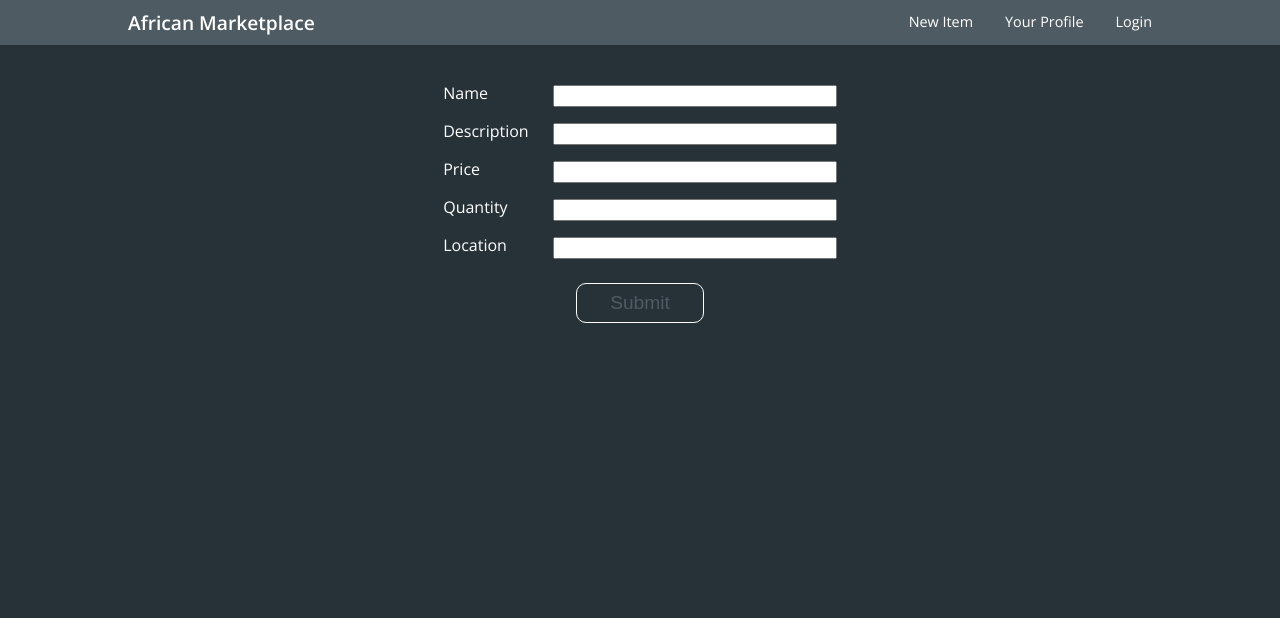
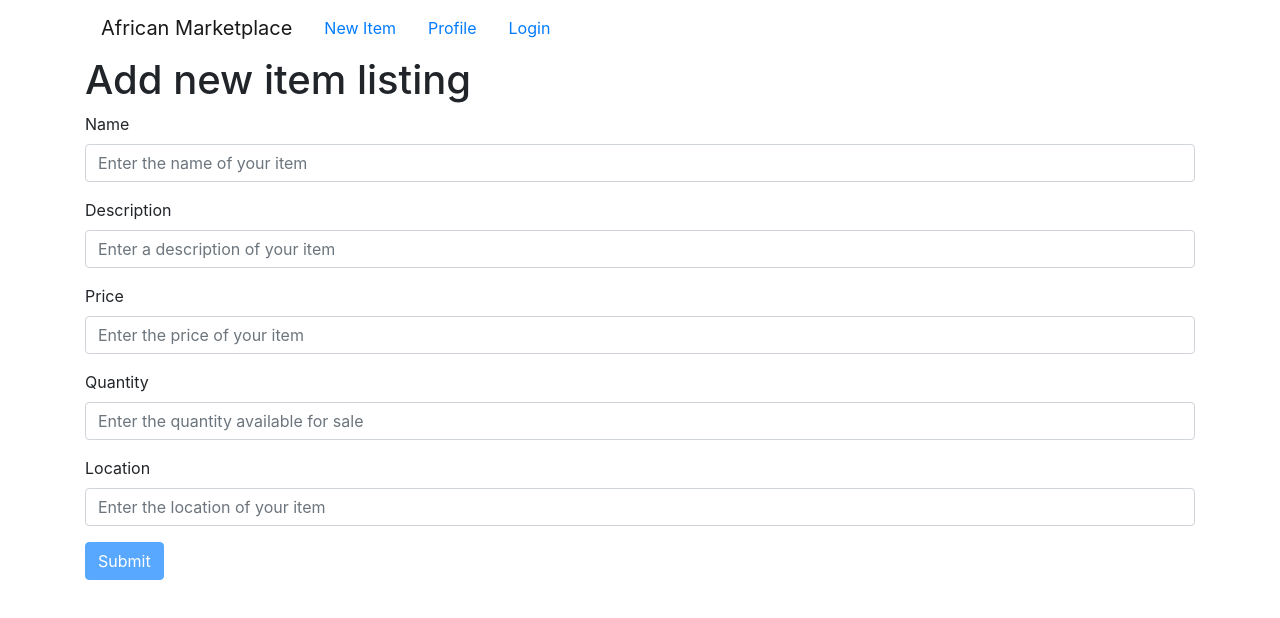
Before and after one commit to ttwebft70-bw-october/front-end, a React (Create React App) app: page /new-item in a window 1280 px wide. Shown: the top 618 px of the page. Built offline with nearby package versions, Linux system fonts and the light colour scheme.

Commit message:
Rebuilt UI components using react-bootstrap

```diff
--- a/package.json
+++ b/package.json
@@ -6,7 +6,9 @@
     "@testing-library/jest-dom": "^4.2.4",
     "@testing-library/react": "^9.3.2",
     "@testing-library/user-event": "^7.1.2",
+    "bootstrap": "^4.5.3",
     "react": "^16.14.0",
+    "react-bootstrap": "^1.3.0",
     "react-dom": "^16.14.0",
     "react-router-dom": "^5.2.0",
     "react-scripts": "3.4.3",
--- a/src/App.js
+++ b/src/App.js
@@ -1,15 +1,24 @@
 import React from "react";
 import { Route, Switch } from "react-router-dom";
-import Nav from "./components/Nav";
 import Register from "./components/Register";
 import Login from "./components/Login";
 import NewItem from "./components/NewItem";
 import Profile from "./components/Profile";
+import Container from "react-bootstrap/Container";
+import Nav from "react-bootstrap/Nav";
+import Navbar from "react-bootstrap/Navbar";
 
 function App() {
 	return (
 		<div className="App">
-			<Nav />
+			<Container>
+				<Navbar>
+					<Navbar.Brand href="/">African Marketplace</Navbar.Brand>
+					<Nav.Link href="/new-item">New Item</Nav.Link>
+					<Nav.Link href="/profile">Profile</Nav.Link>
+					<Nav.Link href="/">Login</Nav.Link>
+				</Navbar>
+			</Container>
 			<Switch>
 				<Route exact path="/">
 					<Login />
--- a/src/components/Login.js
+++ b/src/components/Login.js
@@ -1,6 +1,11 @@
 import React, { useState, useEffect } from "react";
 import { Link } from "react-router-dom";
 import * as yup from "yup";
+import Container from "react-bootstrap/Container";
+import Row from "react-bootstrap/Row";
+import Col from "react-bootstrap/Col";
+import Form from "react-bootstrap/Form";
+import Button from "react-bootstrap/Button";
 
 const loginSchema = yup.object().shape({
 	email: yup.string().email("Invalid email address").required("Email required"),
@@ -34,39 +39,42 @@ function Login() {
 	};
 
 	return (
-		<div className="login">
-			<div className="form-container">
+		<Container>
 			<h1>Login</h1>
-				<form onSubmit={handleSubmit}>
-					<label>
-						<span>Email</span>
-						<input
+			<Row className="align-items-center">
+				<Col>
+					<Form onSubmit={handleSubmit}>
+						<Form.Group controlId="loginEmail">
+							<Form.Label>Email address</Form.Label>
+							<Form.Control
 								name="email"
-							type="text"
+								type="email"
+								placeholder="Enter email address"
 								onChange={handleChange}
-							value={form.email}
-						/>
-					</label>
-					<label>
-						<span>Password</span>
-						<input
+							></Form.Control>
+						</Form.Group>
+						<Form.Group controlId="loginPassword">
+							<Form.Label>Password</Form.Label>
+							<Form.Control
 								name="password"
 								type="password"
+								placeholder="Enter password"
 								onChange={handleChange}
-							value={form.password}
-						/>
-					</label>
-					<div className="button-container">
-						<Link to={"/"}>
-							<button disabled={!buttonOn}>Login</button>
+							></Form.Control>
+						</Form.Group>
+						<Button variant="primary" type="submit" disabled={!buttonOn}>
+							Login
+						</Button>
+					</Form>
+				</Col>
+				<Col md="auto">
+					<span>or </span>
+					<Link to={"/register"}>
+						<Button>Register</Button>
 					</Link>
-						<Link to={"/register"}>
-							<button>Sign up</button>
-						</Link>
-					</div>
-				</form>
-			</div>
-		</div>
+				</Col>
+			</Row>
+		</Container>
 	);
 }
 
--- a/src/components/Nav.js
+++ /dev/null
@@ -1,21 +0,0 @@
-import React from "react";
-import { Link } from "react-router-dom";
-
-function Nav() {
-	return (
-		<nav>
-			<div className="nav-container">
-				<div className="nav-app-title">
-					<Link to={"/"}>African Marketplace</Link>
-				</div>
-				<div className="nav-links">
-					<Link to={"/new-item"}>New Item</Link>
-					<Link to={`/profile`}>Your Profile</Link>
-					<Link to={"/"}>Login</Link>
-				</div>
-			</div>
-		</nav>
-	);
-}
-
-export default Nav;
--- a/src/components/NewItem.js
+++ b/src/components/NewItem.js
@@ -1,5 +1,8 @@
 import React, { useState, useEffect } from "react";
 import * as yup from "yup";
+import Container from "react-bootstrap/Container";
+import Form from "react-bootstrap/Form";
+import Button from "react-bootstrap/Button";
 
 const itemSchema = yup.object().shape({
 	item: yup.string().required("Name required"),
@@ -36,60 +39,59 @@ function NewItem() {
 	};
 
 	return (
-		<div className="new-item">
-			<div className="form-container">
-				<form onSubmit={handleSubmit}>
-					<label>
-						<span>Name</span>
-						<input
+		<Container>
+			<h1>Add new item listing</h1>
+			<Form onSubmit={handleSubmit}>
+				<Form.Group controlId="itemName">
+					<Form.Label>Name</Form.Label>
+					<Form.Control
 						name="item"
 						type="text"
+						placeholder="Enter the name of your item"
 						onChange={handleChange}
-							value={form.item}
-						/>
-					</label>
-					<label>
-						<span>Description</span>
-						<input
+					></Form.Control>
+				</Form.Group>
+				<Form.Group controlId="itemDescription">
+					<Form.Label>Description</Form.Label>
+					<Form.Control
 						name="description"
 						type="text"
+						placeholder="Enter a description of your item"
 						onChange={handleChange}
-							value={form.description}
-						/>
-					</label>
-					<label>
-						<span>Price</span>
-						<input
+					></Form.Control>
+				</Form.Group>
+				<Form.Group controlId="itemPrice">
+					<Form.Label>Price</Form.Label>
+					<Form.Control
 						name="price"
 						type="text"
+						placeholder="Enter the price of your item"
 						onChange={handleChange}
-							value={form.price}
-						/>
-					</label>
-					<label>
-						<span>Quantity</span>
-						<input
-							name="quantity"
+					></Form.Control>
+				</Form.Group>
+				<Form.Group controlId="itemQuantity">
+					<Form.Label>Quantity</Form.Label>
+					<Form.Control
+						name="price"
 						type="number"
+						placeholder="Enter the quantity available for sale"
 						onChange={handleChange}
-							value={form.quantity}
-						/>
-					</label>
-					<label>
-						<span>Location</span>
-						<input
+					></Form.Control>
+				</Form.Group>
+				<Form.Group controlId="itemLocation">
+					<Form.Label>Location</Form.Label>
+					<Form.Control
 						name="location"
 						type="text"
+						placeholder="Enter the location of your item"
 						onChange={handleChange}
-							value={form.location}
-						/>
-					</label>
-					<div className="button-container">
-						<button disabled={!buttonOn}>Submit</button>
-					</div>
-				</form>
-			</div>
-		</div>
+					></Form.Control>
+				</Form.Group>
+				<Button variant="primary" type="submit" disabled={!buttonOn}>
+					Submit
+				</Button>
+			</Form>
+		</Container>
 	);
 }
 
--- a/src/components/Profile.js
+++ b/src/components/Profile.js
@@ -1,6 +1,7 @@
 import React from "react";
 //	import { useParams } from "react-router-dom";
 import ProfileListings from "./ProfileListings";
+import Container from "react-bootstrap/Container";
 
 function Profile() {
 	//	For buidling the page out while we wait for the backend
@@ -31,14 +32,14 @@ function Profile() {
 	];
 
 	return (
-		<div className="profile">
+		<Container>
 			<h1>
 				{fakeProfile.first_name} {fakeProfile.last_name} from{" "}
 				{fakeProfile.business}
 			</h1>
 			<h2>For Sale</h2>
 			<ProfileListings listings={fakeListings} />
-		</div>
+		</Container>
 	);
 }
 
--- a/src/components/Register.js
+++ b/src/components/Register.js
@@ -1,5 +1,8 @@
 import React, { useState, useEffect } from "react";
 import * as yup from "yup";
+import Container from "react-bootstrap/Container";
+import Form from "react-bootstrap/Form";
+import Button from "react-bootstrap/Button";
 
 const registerSchema = yup.object().shape({
 	name: yup.string().required("Name required"),
@@ -43,62 +46,59 @@ function Register() {
 	};
 
 	return (
-		<div className="register">
-			<div className="form-container">
+		<Container>
 			<h1>Register</h1>
-				<form onSubmit={handleSubmit}>
-					<label>
-						<span>Name</span>
-						<input
+			<Form onSubmit={handleSubmit}>
+				<Form.Group controlId="registerName">
+					<Form.Label>Name</Form.Label>
+					<Form.Control
 						name="name"
 						type="text"
+						placeholder="Enter your name"
 						onChange={handleChange}
-							value={form.name}
-						/>
-					</label>
-					<label>
-						<span>Business</span>
-						<input
+					></Form.Control>
+				</Form.Group>
+				<Form.Group controlId="registerBusiness">
+					<Form.Label>Business</Form.Label>
+					<Form.Control
 						name="business"
 						type="text"
+						placeholder="Enter business name"
 						onChange={handleChange}
-							value={form.business}
-						/>
-					</label>
-					<label>
-						<span>Email</span>
-						<input
+					></Form.Control>
+				</Form.Group>
+				<Form.Group controlId="registerEmail">
+					<Form.Label>Email address</Form.Label>
+					<Form.Control
 						name="email"
-							type="text"
+						type="email"
+						placeholder="Enter email address"
 						onChange={handleChange}
-							value={form.email}
-						/>
-					</label>
-					<label>
-						<span>Password</span>
-						<input
+					></Form.Control>
+				</Form.Group>
+				<Form.Group controlId="registerPassword">
+					<Form.Label>Password</Form.Label>
+					<Form.Control
 						name="password"
 						type="password"
+						placeholder="Enter password"
 						onChange={handleChange}
-							value={form.password}
-						/>
-					</label>
-					<label className="register-tos-container">
-						I have read and agree to the Terms of Service
-						<input
+					></Form.Control>
+				</Form.Group>
+				<Form.Group controlId="registerTos">
+					<Form.Check
 						name="tos"
 						type="checkbox"
 						onChange={handleChange}
-							value={form.tos}
 						checked={form.tos}
-						/>
-					</label>
-					<div className="button-container">
-						<button disabled={!buttonOn}>Submit</button>
-					</div>
-				</form>
-			</div>
-		</div>
+						label="I have read and agree to the Terms of Service"
+					></Form.Check>
+				</Form.Group>
+				<Button variant="primary" type="submit" disabled={!buttonOn}>
+					Register
+				</Button>
+			</Form>
+		</Container>
 	);
 }
 
--- a/src/index.js
+++ b/src/index.js
@@ -1,8 +1,7 @@
 import React from "react";
 import ReactDOM from "react-dom";
 import { BrowserRouter as Router } from "react-router-dom";
-import './style/reset.css'
-import "./style/index.css";
+import "bootstrap/dist/css/bootstrap.min.css";
 import App from "./App";
 import * as serviceWorker from "./serviceWorker";
 
--- a/src/style/index.css
+++ /dev/null
@@ -1,166 +0,0 @@
-@import url("https://fonts.googleapis.com/css2?family=Open+Sans:wght@400;600&display=swap");
-
-body {
-	font-size: 62.5%;
-	background-color: #263238;
-}
-
-.App {
-	width: 100%;
-	color: white;
-	font-family: "Open Sans";
-	font-weight: 400;
-	display: flex;
-	flex-direction: column;
-	align-items: center;
-}
-
-/*	Styles every child component of App (except Nav), assuming they have been wrapped in a div */
-.App > div {
-	width: 80%;
-	margin: 2rem 0;
-}
-
-/* Styles for the Nav component, which should be loaded at the top of every page */
-nav {
-	width: 100%;
-	background-color: #4f5b62;
-	color: white;
-	display: flex;
-	justify-content: center;
-}
-
-.nav-container {
-	width: 80%;
-	margin: 0.8rem 0;
-	display: flex;
-	justify-content: space-between;
-	align-items: center;
-}
-
-.nav-app-title > a {
-	font-size: 1.2rem;
-	font-weight: 600;
-	color: inherit;
-	text-decoration: none;
-}
-
-.nav-links > a {
-	margin-left: 2rem;
-	font-size: 0.9rem;
-	color: inherit;
-	text-decoration: none;
-}
-
-.nav-container a:hover {
-	color: #62efff;
-}
-
-/*	Styles for form components (Login, Register, NewItem) */
-.form-container {
-	font-size: 1rem;
-	display: flex;
-	justify-content: center;
-}
-
-.form-container h1 {
-	font-size: 1.8rem;
-	margin-bottom: 1rem;
-	text-align: center;
-}
-
-.form-container {
-	width: 40%;
-	display: flex;
-	flex-direction: column;
-}
-
-.form-container form {
-	display: flex;
-	flex-direction: column;
-}
-
-.form-container label {
-	margin: 0.5rem;
-	display: flex;
-	justify-content: space-between;
-}
-
-.form-container label span {
-	width: 40%;
-}
-
-.form-container label input {
-	width: 100%;
-	height: 1rem;
-}
-
-form button {
-	font-size: 1.2rem;
-	width: 8rem;
-	height: 2.5rem;
-	text-align: center;
-	background-color: #008ba3;
-	color: white;
-	border: 1px solid white;
-	border-radius: 10px;
-	margin: 0 1rem;
-}
-
-form button:disabled {
-	background-color: #263238;
-	color: #4f5b62;
-}
-
-.button-container {
-	display: flex;
-	justify-content: center;
-	margin-top: 1rem;
-}
-
-/*	Styling specific to the Login component */
-.login {
-	display: flex;
-	justify-content: center;
-}
-
-/*	Styling specific to the Register component */
-.register {
-	display: flex;
-	justify-content: center;
-}
-
-.register .form-container .register-tos-container input {
-	width: 1rem;
-}
-
-/*	Styles specific to the NewItem component */
-.new-item {
-	display: flex;
-	justify-content: center;
-}
-
-/*	Styles for Profile component */
-.profile {
-	display: flex;
-	flex-direction: column;
-}
-
-/*	Styles for ProfileListings component (child of Profile) */
-.profile-listings {
-	display: flex;
-	flex-wrap: wrap;
-	justify-content: space-between;
-}
-
-/* Styles for ItemLising component (child of ProfileListings) */
-.listing {
-	width: 30%;
-	display: flex;
-	flex-direction: column;
-}
-
-.listing-container-top {
-	display: flex;
-	justify-content: space-between;
-}
--- a/src/style/reset.css
+++ /dev/null
@@ -1,48 +0,0 @@
-/* http://meyerweb.com/eric/tools/css/reset/
-   v2.0 | 20110126
-   License: none (public domain)
-*/
-
-html, body, div, span, applet, object, iframe,
-h1, h2, h3, h4, h5, h6, p, blockquote, pre,
-a, abbr, acronym, address, big, cite, code,
-del, dfn, em, img, ins, kbd, q, s, samp,
-small, strike, strong, sub, sup, tt, var,
-b, u, i, center,
-dl, dt, dd, ol, ul, li,
-fieldset, form, label, legend,
-table, caption, tbody, tfoot, thead, tr, th, td,
-article, aside, canvas, details, embed,
-figure, figcaption, footer, header, hgroup,
-menu, nav, output, ruby, section, summary,
-time, mark, audio, video {
-	margin: 0;
-	padding: 0;
-	border: 0;
-	font-size: 100%;
-	font: inherit;
-	vertical-align: baseline;
-}
-/* HTML5 display-role reset for older browsers */
-article, aside, details, figcaption, figure,
-footer, header, hgroup, menu, nav, section {
-	display: block;
-}
-body {
-	line-height: 1;
-}
-ol, ul {
-	list-style: none;
-}
-blockquote, q {
-	quotes: none;
-}
-blockquote:before, blockquote:after,
-q:before, q:after {
-	content: '';
-	content: none;
-}
-table {
-	border-collapse: collapse;
-	border-spacing: 0;
-}
```
Also changed, not shown: src/components/ItemListing.js (deleted, +0 -20 lines), src/components/ProfileListings.js (+15 -4 lines), 1 other file (tests, documents, lock files or other folders). Lines whose indentation alone changed are shown as unchanged.
